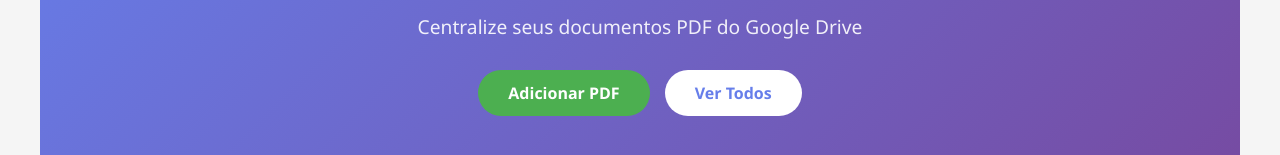
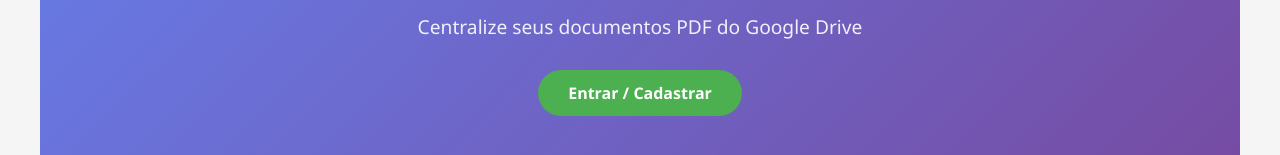
Before and after one commit to PatrickRebecchi/leitor-pdf-api, an Angular app in the folder frontend/: page / in a window 1280 px wide. Shown: the part 183-338 px from the top of the page. Built offline with nearby package versions, Linux system fonts and the light colour scheme; no server answers.

Commit message:
feat: adiciona botao de login na pagina inicial

```diff
--- a/frontend/src/app/components/home/home.html
+++ b/frontend/src/app/components/home/home.html
@@ -3,8 +3,7 @@
     <h1>Biblioteca de PDFs</h1>
     <p>Centralize seus documentos PDF do Google Drive</p>
     <div class="hero-buttons">
-      <a routerLink="/adicionar" class="btn btn-primary">Adicionar PDF</a>
-      <a routerLink="/listar" class="btn btn-secondary">Ver Todos</a>
+      <a routerLink="/login" class="btn btn-primary">Entrar / Cadastrar</a>
     </div>
   </header>
 
@@ -26,7 +25,6 @@
     </div>
     <div class="empty-state" *ngIf="ultimosPdfs().length === 0 && !erro()">
       <p>Nenhum PDF adicionado ainda.</p>
-      <a routerLink="/adicionar" class="btn btn-primary">Adicionar primeiro PDF</a>
     </div>
   </section>
 </div>
```
